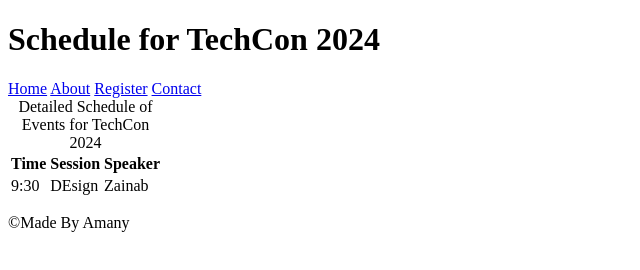
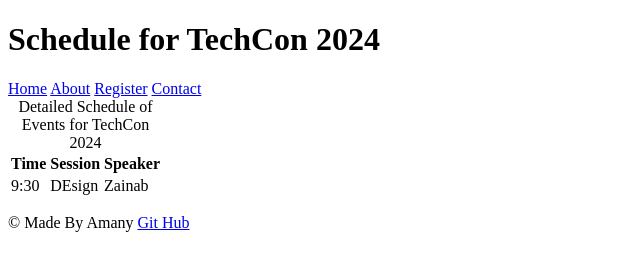
Before and after one commit to amanyashour001/TechCon_HTML, a plain HTML site: page techcon_website/schedule.html in a window 1280 px wide. Shown: the full height of the page, 0-640 px from the left. Drawn offline with Linux system fonts and the light colour scheme.

Commit message:
2 is done

```diff
--- a/techcon_website/schedule.html
+++ b/techcon_website/schedule.html
@@ -29,6 +29,6 @@
                 </tr>
              </table>
         </main>
-        <footer><p>&copy;Made By Amany <a href="https://github.com/amanyashour001"></a></p></footer>
+        <footer><p>&copy; Made By Amany <a href="https://github.com/amanyashour001">Git Hub</a></p></footer>
     </body>
 </html>
```
Also changed, not shown: 1 other file.
